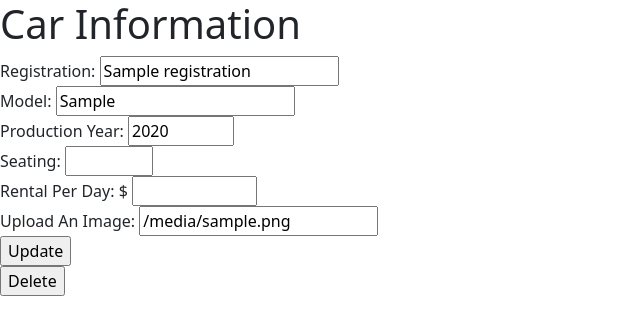
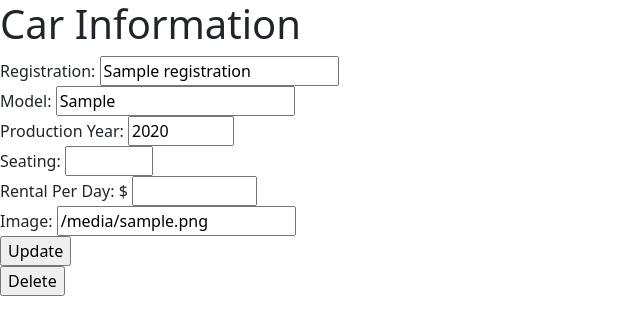
Before and after one commit to nayxie/second-full-stack-carrental, a Flask app: template rentalcars_webbapp/templates/carInfo.html in a window 1280 px wide. Shown: the top 335 px of the page, without its empty margins (0-640 px from the left). Run offline with Flask 3, Linux system fonts and the light colour scheme; the template is opened without the code that fills it: most values are stand-ins (such as "Sample title", 1, 10 or a date in 2020); some libraries are stand-ins or nearby versions.

Commit message:
Update carInfo.html

```diff
--- a/rentalcars_webbapp/templates/carInfo.html
+++ b/rentalcars_webbapp/templates/carInfo.html
@@ -28,8 +28,8 @@
               <label for="rental">Rental Per Day: $</label>
               <input type="number" name="rental" value="{{ account['RentalPerDay'] }}"  min="40" max="200" step="0.01"><br>
 
-              <label for="image">Upload An Image:</label>
-              <input type="text" name="image" value="{{ account['Image'] }}"><br>
+              <label for="image">Image:</label>
+              <input type="text" name="image" value="{{ account['CarImagePath'] }}" readonly><br>
 
               <input type="submit" value="Update">
           </form>
```
